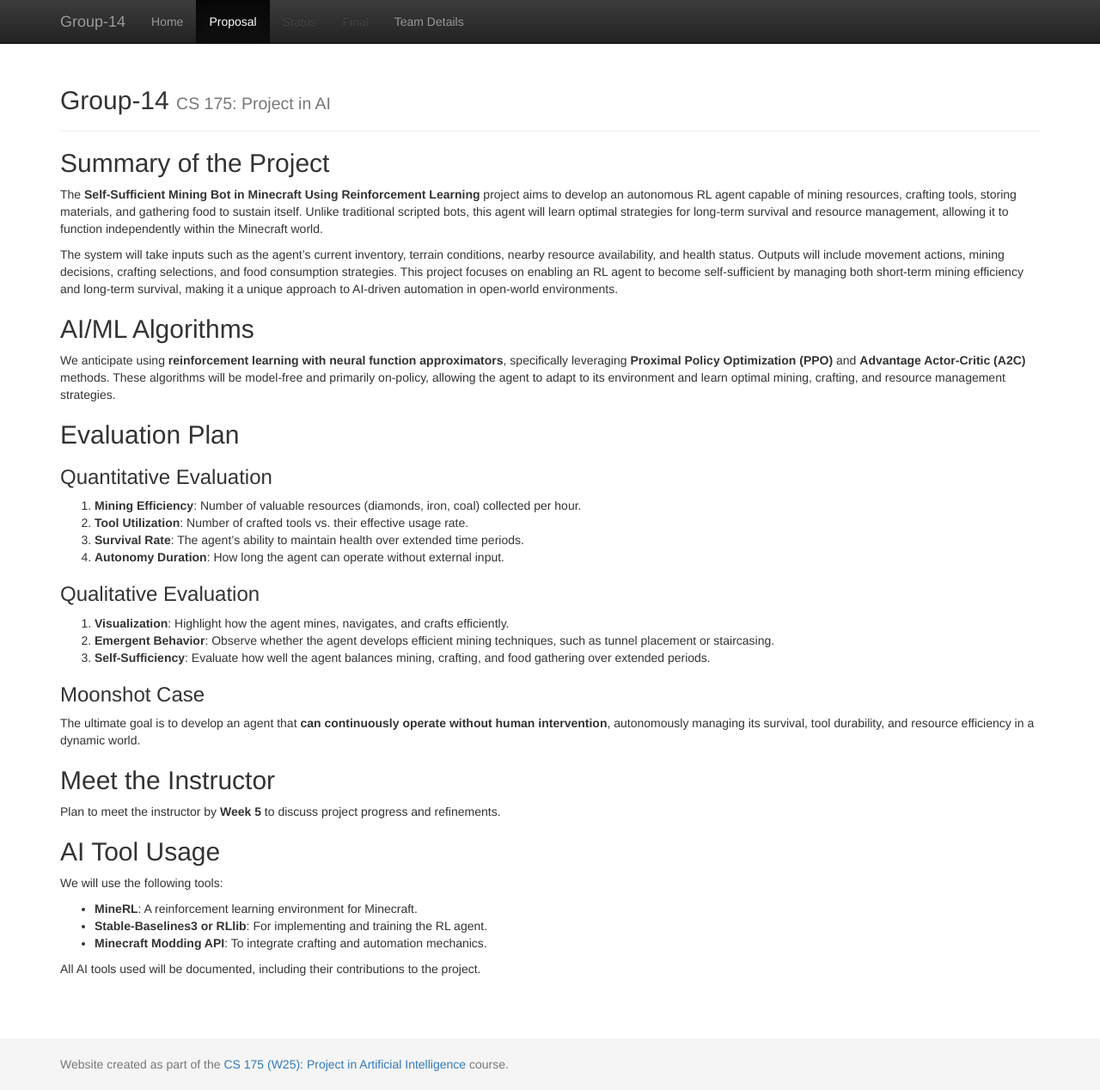
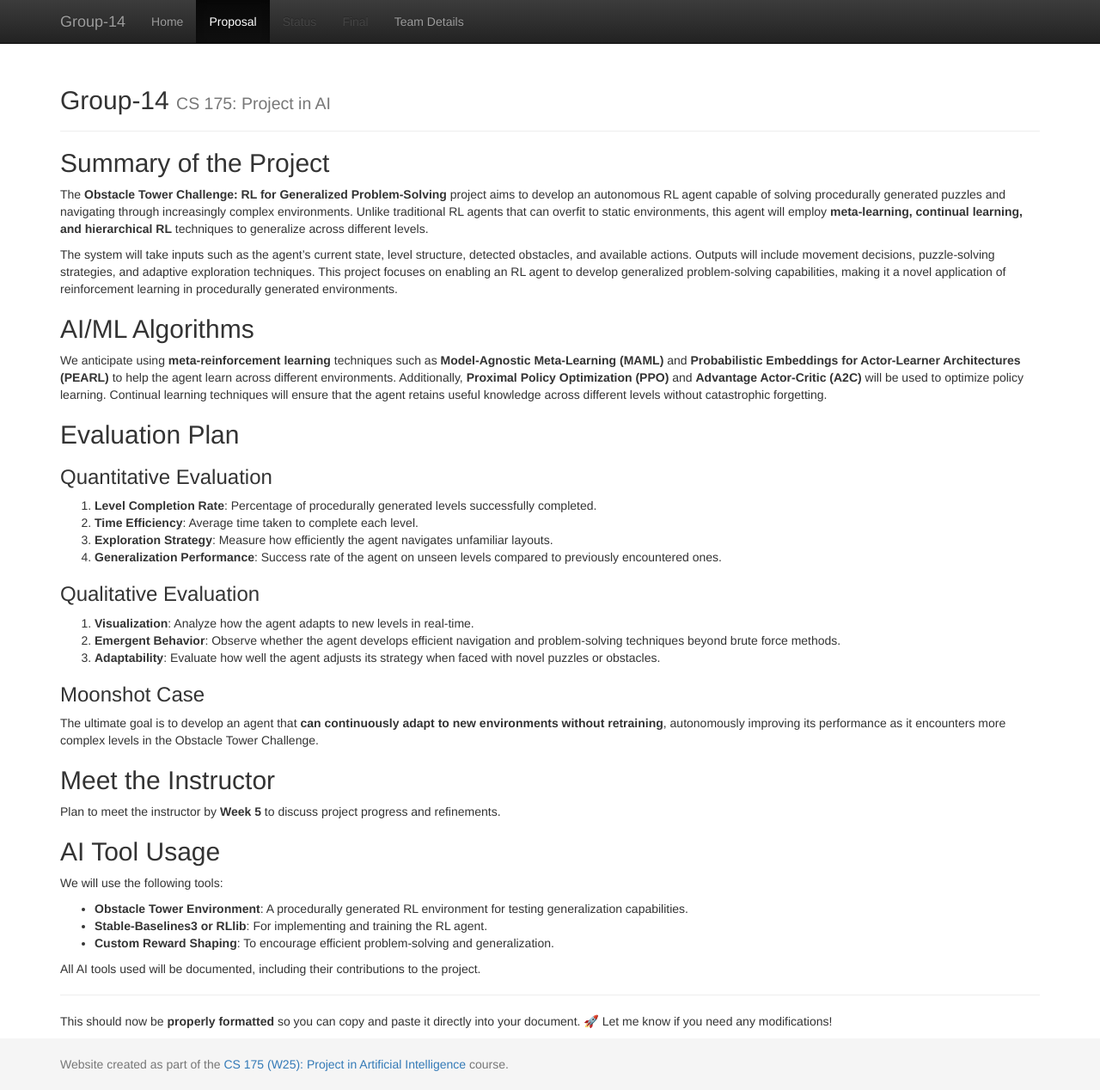
Before and after one commit to andrewzho/TowerMasters, a Jekyll site: the page built from docs/proposal.md, in a window 1280 px wide and 1268 px high. Shown: the whole window at 86% size. Built offline with Jekyll 4.4.1, drawn with Linux system fonts in a browser that asks for light colours.

Commit message:
Update proposal.md

```diff
--- a/docs/proposal.md
+++ b/docs/proposal.md
@@ -2,37 +2,43 @@
 layout: default
 title: Proposal
 ---
+## Summary of the Project
 
-## Summary of the Project
-The **Self-Sufficient Mining Bot in Minecraft Using Reinforcement Learning** project aims to develop an autonomous RL agent capable of mining resources, crafting tools, storing materials, and gathering food to sustain itself. Unlike traditional scripted bots, this agent will learn optimal strategies for long-term survival and resource management, allowing it to function independently within the Minecraft world.
+The **Obstacle Tower Challenge: RL for Generalized Problem-Solving** project aims to develop an autonomous RL agent capable of solving procedurally generated puzzles and navigating through increasingly complex environments. Unlike traditional RL agents that can overfit to static environments, this agent will employ **meta-learning, continual learning, and hierarchical RL** techniques to generalize across different levels.
 
-The system will take inputs such as the agent’s current inventory, terrain conditions, nearby resource availability, and health status. Outputs will include movement actions, mining decisions, crafting selections, and food consumption strategies. This project focuses on enabling an RL agent to become self-sufficient by managing both short-term mining efficiency and long-term survival, making it a unique approach to AI-driven automation in open-world environments.
+The system will take inputs such as the agent’s current state, level structure, detected obstacles, and available actions. Outputs will include movement decisions, puzzle-solving strategies, and adaptive exploration techniques. This project focuses on enabling an RL agent to develop generalized problem-solving capabilities, making it a novel application of reinforcement learning in procedurally generated environments.
 
 ## AI/ML Algorithms
-We anticipate using **reinforcement learning with neural function approximators**, specifically leveraging **Proximal Policy Optimization (PPO)** and **Advantage Actor-Critic (A2C)** methods. These algorithms will be model-free and primarily on-policy, allowing the agent to adapt to its environment and learn optimal mining, crafting, and resource management strategies.
+
+We anticipate using **meta-reinforcement learning** techniques such as **Model-Agnostic Meta-Learning (MAML)** and **Probabilistic Embeddings for Actor-Learner Architectures (PEARL)** to help the agent learn across different environments. Additionally, **Proximal Policy Optimization (PPO)** and **Advantage Actor-Critic (A2C)** will be used to optimize policy learning. Continual learning techniques will ensure that the agent retains useful knowledge across different levels without catastrophic forgetting.
 
 ## Evaluation Plan
+
 ### Quantitative Evaluation
-1. **Mining Efficiency**: Number of valuable resources (diamonds, iron, coal) collected per hour.
-2. **Tool Utilization**: Number of crafted tools vs. their effective usage rate.
-3. **Survival Rate**: The agent’s ability to maintain health over extended time periods.
-4. **Autonomy Duration**: How long the agent can operate without external input.
+1. **Level Completion Rate**: Percentage of procedurally generated levels successfully completed.
+2. **Time Efficiency**: Average time taken to complete each level.
+3. **Exploration Strategy**: Measure how efficiently the agent navigates unfamiliar layouts.
+4. **Generalization Performance**: Success rate of the agent on unseen levels compared to previously encountered ones.
 
 ### Qualitative Evaluation
-1. **Visualization**: Highlight how the agent mines, navigates, and crafts efficiently.
-2. **Emergent Behavior**: Observe whether the agent develops efficient mining techniques, such as tunnel placement or staircasing.
-3. **Self-Sufficiency**: Evaluate how well the agent balances mining, crafting, and food gathering over extended periods.
+1. **Visualization**: Analyze how the agent adapts to new levels in real-time.
+2. **Emergent Behavior**: Observe whether the agent develops efficient navigation and problem-solving techniques beyond brute force methods.
+3. **Adaptability**: Evaluate how well the agent adjusts its strategy when faced with novel puzzles or obstacles.
 
 ### Moonshot Case
-The ultimate goal is to develop an agent that **can continuously operate without human intervention**, autonomously managing its survival, tool durability, and resource efficiency in a dynamic world.
+The ultimate goal is to develop an agent that **can continuously adapt to new environments without retraining**, autonomously improving its performance as it encounters more complex levels in the Obstacle Tower Challenge.
 
 ## Meet the Instructor
 Plan to meet the instructor by **Week 5** to discuss project progress and refinements.
 
 ## AI Tool Usage
 We will use the following tools:
-- **MineRL**: A reinforcement learning environment for Minecraft.
+- **Obstacle Tower Environment**: A procedurally generated RL environment for testing generalization capabilities.
 - **Stable-Baselines3 or RLlib**: For implementing and training the RL agent.
-- **Minecraft Modding API**: To integrate crafting and automation mechanics.
+- **Custom Reward Shaping**: To encourage efficient problem-solving and generalization.
 
 All AI tools used will be documented, including their contributions to the project.
+
+---
+
+This should now be **properly formatted** so you can copy and paste it directly into your document. 🚀 Let me know if you need any modifications!
```
